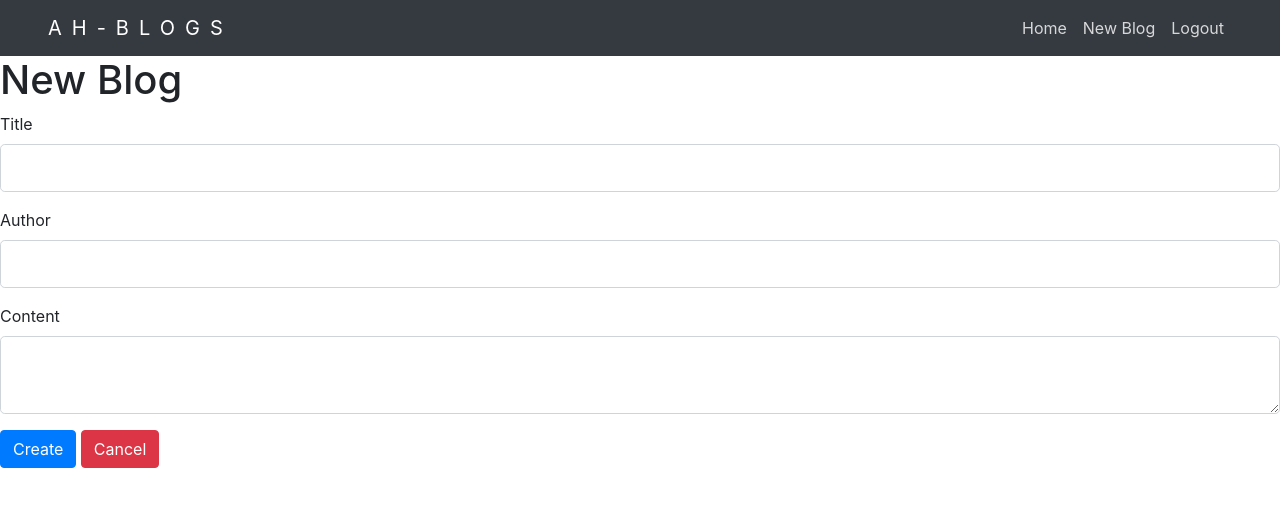
After one commit to AliHasnain930/Flask-blog-app, a Flask app: page /new-blog in a window 1280 px wide. The commit adds this page. Shown: the top 507 px of the page. Run offline with Flask 2, Linux system fonts and the light colour scheme; some libraries are stand-ins or nearby versions.

Commit message:
Added form

```diff
--- a/app.py
+++ b/app.py
@@ -1,7 +1,9 @@
-from flask import Flask, render_template, url_for
+from flask import Flask, render_template, url_for, redirect
 from datetime import datetime
+from form import NewBlogForm
 
 app = Flask(__name__)
+app.config["SECRET_KEY"] = 'my_secret_key'
 
 blogs = [
     {
@@ -33,5 +35,14 @@ def index():
     return render_template('index.html', blogs=blogs)
 
 
+@app.route('/new-blog', methods=['GET', 'POST'])
+def new_blog():
+    form = NewBlogForm()
+    if form.validate_on_submit():
+        print("Post created successfully")
+        return redirect(url_for('index'))
+    return render_template('newBlog.html', form=form)
+
+
 if __name__ == '__main__':
     app.run(debug=True)
--- /dev/null
+++ b/form.py
@@ -0,0 +1,11 @@
+from flask_wtf import FlaskForm
+from wtforms import StringField, TextAreaField
+from wtforms.validators import DataRequired, Length
+
+
+class NewBlogForm(FlaskForm):
+    title = StringField('Title', validators=[
+                        DataRequired(), Length(min=5, max=15)])
+    author = StringField('Author', validators=[
+        DataRequired()])
+    content = TextAreaField('Content', validators=[DataRequired()])
--- a/templates/base.html
+++ b/templates/base.html
@@ -9,9 +9,41 @@
       integrity="sha384-JcKb8q3iqJ61gNV9KGb8thSsNjpSL0n8PARn9HuZOnIxN0hoP+VmmDGMN5t9UJ0Z"
       crossorigin="anonymous"
     />
+    <style>
+      .nav-link {
+        color: #ffffff !important;
+        opacity: 0.8;
+      }
+
+      .nav-link:hover {
+        opacity: 1;
+      }
+    </style>
     {% block title %} {% endblock %}
   </head>
-  <body style="background: lightgray">
+  <body>
+    <!--Navbar-->
+    <nav class="navbar navbar-expand-lg navbar-dark bg-dark px-5">
+      <a
+        class="navbar-brand"
+        href="{{ url_for('index') }}"
+        style="letter-spacing: 10px"
+        >AH-BLOGS</a
+      >
+      <ul class="navbar-nav ml-auto">
+        <li class="nav-item">
+          <a class="nav-link" href="{{ url_for('index') }}"
+            >Home <span class="sr-only">(current)</span></a
+          >
+        </li>
+        <li class="nav-item">
+          <a class="nav-link" href="{{ url_for('new_blog') }}">New Blog</a>
+        </li>
+        <li class="nav-item">
+          <a class="nav-link" href="#">Logout</a>
+        </li>
+      </ul>
+    </nav>
     {% block body %} {% endblock %}
 
     <script
--- /dev/null
+++ b/templates/newBlog.html
@@ -0,0 +1,49 @@
+{% extends 'base.html' %} {% block title %} <title>New Blog</title> {%
+endblock%} {% block body %}
+
+<h1>New Blog</h1>
+
+<form action="/new-blog" method="POST">
+  {{ form.csrf_token }}
+  <div class="form-group">
+    {{ form.title.label(class="form-control-label") }} {% if form.title.errors
+    %} {{ form.title(class="form-control form-control-lg is-invalid") }}
+    <div class="invalid-feedback">
+      {% for error in form.title.errors %}
+      <span>{{ error }}</span>
+      {% endfor %}
+    </div>
+    {% else %} {{ form.title(class="form-control form-control-lg") }} {% endif
+    %}
+  </div>
+
+  <div class="form-group">
+    {{ form.author.label(class="form-control-label") }} {% if form.author.errors
+    %} {{ form.author(class="form-control form-control-lg is-invalid") }}
+    <div class="invalid-feedback">
+      {% for error in form.author.errors %}
+      <span>{{ error }}</span>
+      {% endfor %}
+    </div>
+    {% else %} {{ form.author(class="form-control form-control-lg") }} {% endif
+    %}
+  </div>
+
+  <div class="form-group">
+    {{ form.content.label(class="form-control-label") }} {% if
+    form.content.errors %} {{ form.content(class="form-control form-control-lg
+    is-invalid") }}
+    <div class="invalid-feedback">
+      {% for error in form.content.errors %}
+      <span>{{ error }}</span>
+      {% endfor %}
+    </div>
+    {% else %} {{ form.content(class="form-control form-control-lg") }} {% endif
+    %}
+  </div>
+
+  <button type="submit" class="btn btn-primary">Create</button>
+  <a href="{{url_for('index')}}" class="btn btn-danger">Cancel</a>
+</form>
+
+{% endblock %}
```
Also changed, not shown: templates/index.html (+5 -20 lines).
